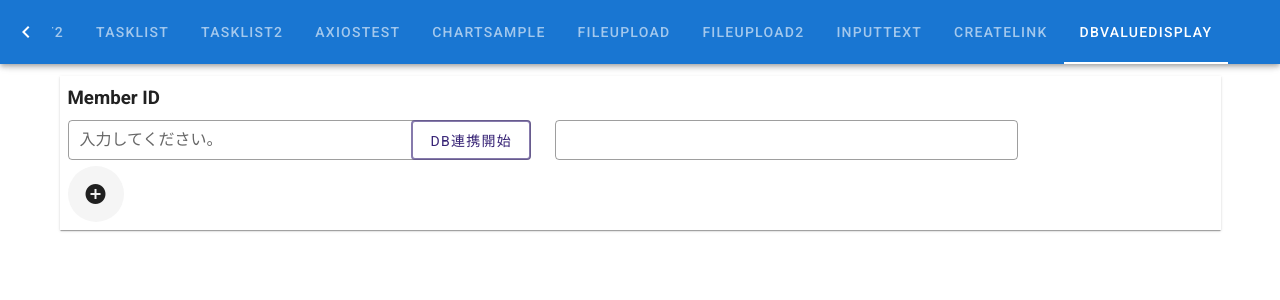
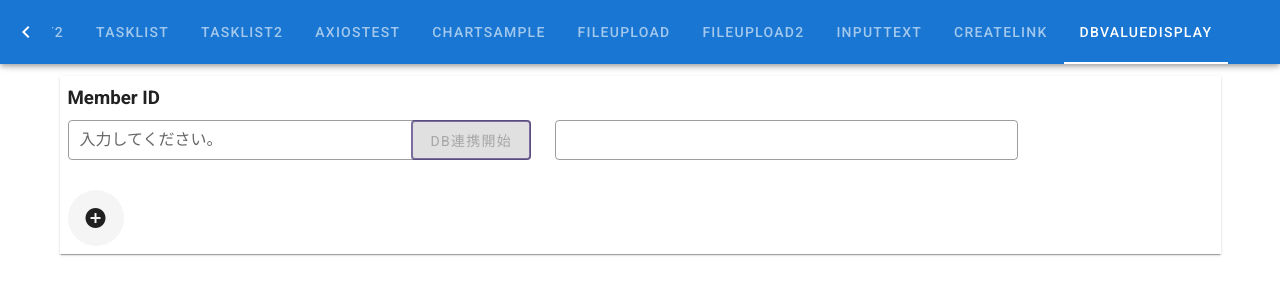
Before and after one commit to subretu/vue-sample-project, a Vue app in the folder frontend/: page /dbvaluesdisplay in a window 1280 px wide. Shown: the top 300 px of the page. Built offline with nearby package versions, Linux system fonts and the light colour scheme.

Commit message:
Add disabled

```diff
--- a/frontend/src/views/DbValuesDisplay.vue
+++ b/frontend/src/views/DbValuesDisplay.vue
@@ -35,6 +35,7 @@
                     class="mr-n3 mt-n2"
                     @click="getMemberName(input.text1, index)"
                     :loading="state.linkings[index].linking"
+                    :disabled="!mytext(index)"
                     >{{ state.buttonTexts[index] }}</v-btn
                   >
                 </template></v-text-field
@@ -49,7 +50,7 @@
               ></v-text-field>
             </v-col>
           </v-row>
-          <v-btn fab depressed @click="addInputForm()">
+          <v-btn fab depressed class="mt-6" @click="addInputForm()">
             <v-icon> mdi-plus-circle </v-icon>
           </v-btn>
         </v-sheet>
@@ -59,7 +60,7 @@
 </template>
 
 <script lang="ts">
-import { defineComponent, reactive, computed } from "@vue/composition-api";
+import { defineComponent, reactive } from "@vue/composition-api";
 import SampleApiService from "../services/SampleApiService";
 
 export default defineComponent({
@@ -122,10 +123,13 @@ export default defineComponent({
       state.buttonTexts.push("DB連携開始");
     };
 
-    // バリデーションを通過すればボタンをクリック可能
-    const mytext = computed(() => {
-      return limitLengthValidation(state.inputs) === true;
-    });
+    // バリデーションを通過かつ入力があればボタンをクリック可能
+    const mytext = (index: number) => {
+      return (
+        limitLengthValidation(state.inputs[index].text1) === true &&
+        state.inputs[index].text1 !== ""
+      );
+    };
 
     return {
       state,
```
